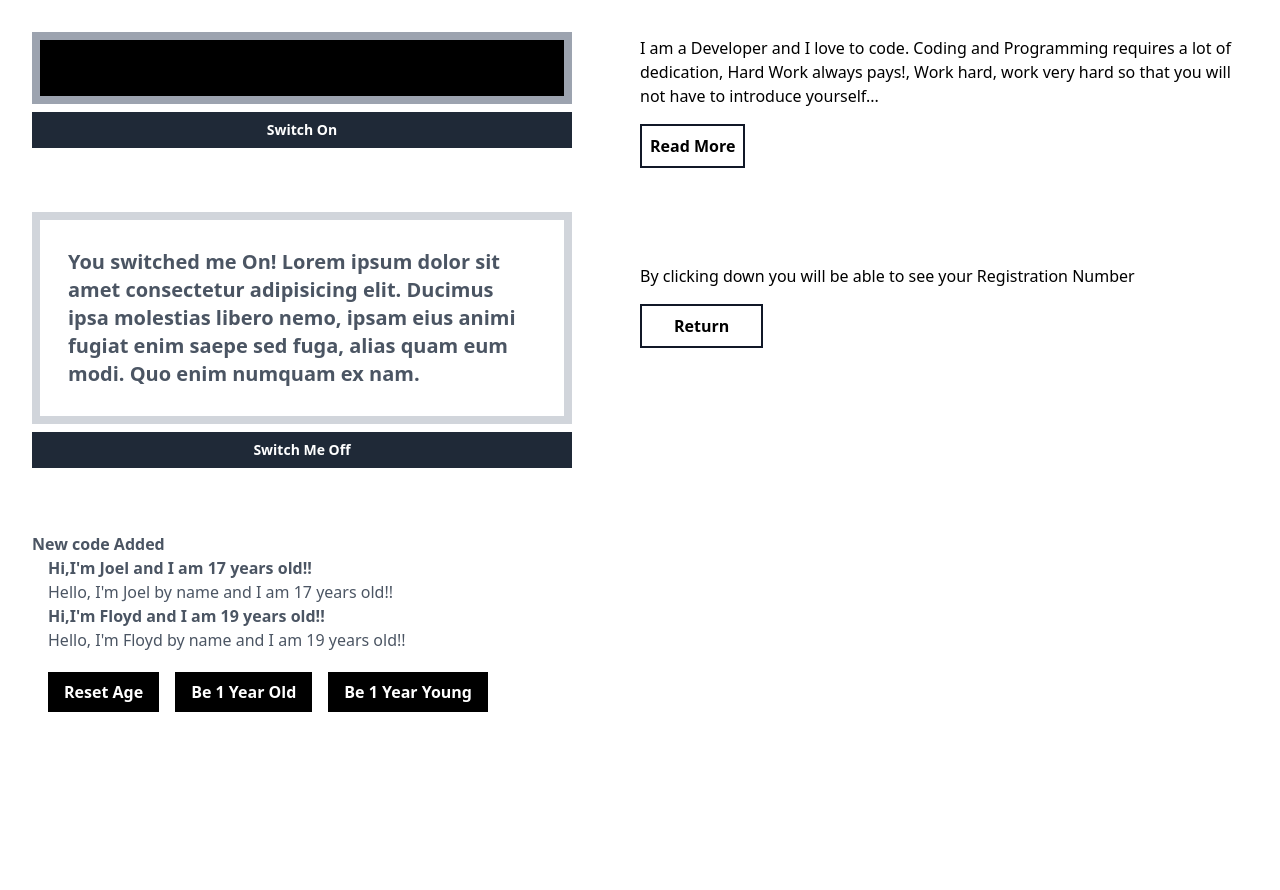
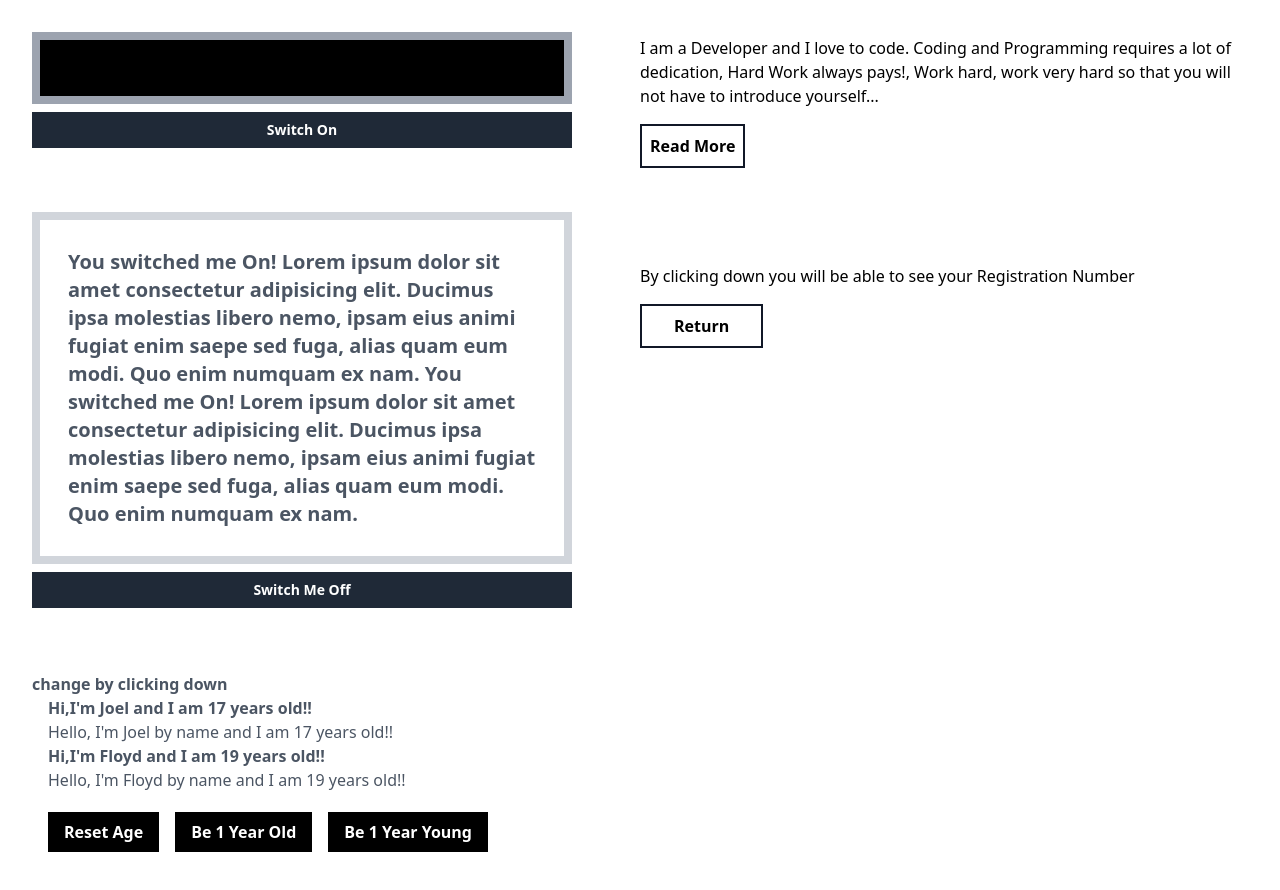
Before and after one commit to JohnBashombe/state-management-nextjs-recoil, a Next.js app: page / in a window 1280 px wide. Both pictures are taken after a click on the button "Click Me". Shown: the top 890 px of the page. Before the commit the page ends 800 px from the top, so only its background shows below. Built offline with nearby package versions, Linux system fonts and the light colour scheme.

Commit message:
ft-changes

```diff
--- a/pages/index.tsx
+++ b/pages/index.tsx
@@ -106,7 +106,10 @@ const Home: NextPage = (): JSX.Element => {
                 You switched me On! Lorem ipsum dolor sit amet consectetur
                 adipisicing elit. Ducimus ipsa molestias libero nemo, ipsam eius
                 animi fugiat enim saepe sed fuga, alias quam eum modi. Quo enim
-                numquam ex nam.
+                numquam ex nam. You switched me On! Lorem ipsum dolor sit amet
+                consectetur adipisicing elit. Ducimus ipsa molestias libero
+                nemo, ipsam eius animi fugiat enim saepe sed fuga, alias quam
+                eum modi. Quo enim numquam ex nam.
               </span>
             ) : null}
           </div>
@@ -121,7 +124,7 @@ const Home: NextPage = (): JSX.Element => {
         </div>
 
         <div className='p-8 space-x-4'>
-          <p>New code Added</p>
+          <p>change by clicking down</p>
 
           {group.persons.map((group, index) => {
             return <InputText age={group.age} name={group.name} key={index} />;
```
